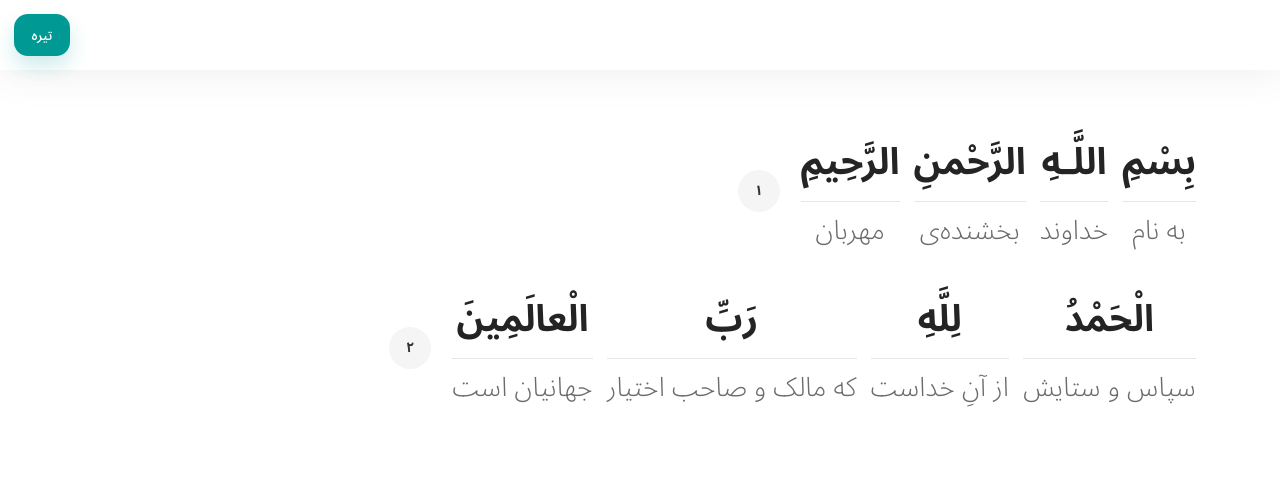
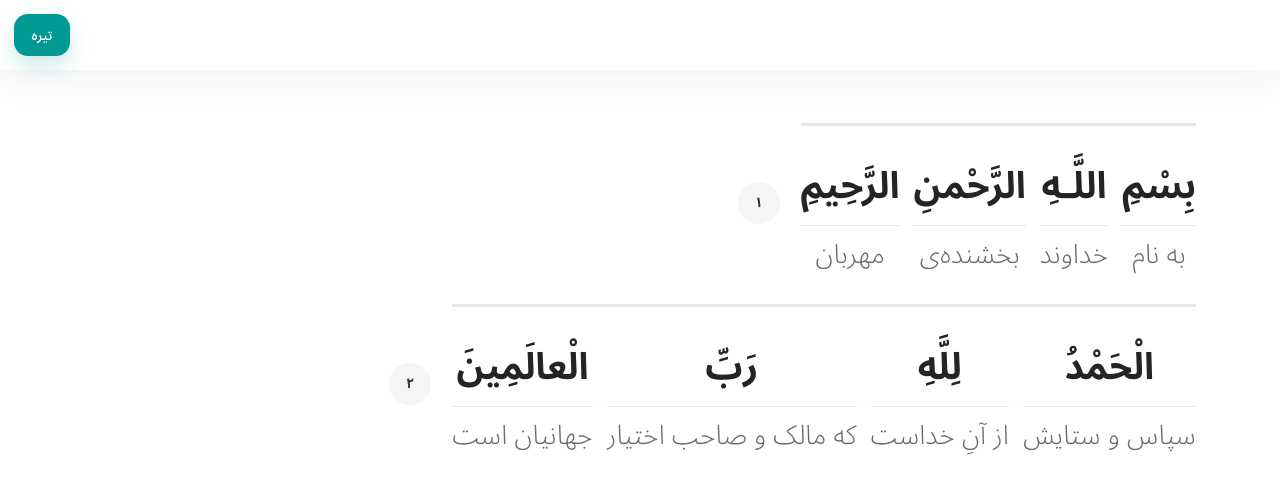
Before and after one commit to boroji/quran-hadi, a Next.js app: page / in a window 1280 px wide. Shown: the top 492 px of the page. Built offline with nearby package versions, Linux system fonts and the light colour scheme.

Commit message:
added each ayah in the respective line

```diff
--- a/components/Ayah/Ayah.js
+++ b/components/Ayah/Ayah.js
@@ -1,12 +1,17 @@
 import Kalameh from '@components/Kalameh/Kalameh'
 import Tarjomeh from '@components/Tarjomeh/Tarjomeh'
+import { useGlobalContext } from '@utils/GlobalAppState'
 import styles from './Ayah.module.scss'
 
 const Ayah = ({ text }) => {
-	const { container, words } = styles
+	const { dark } = useGlobalContext()
+
+	const { container, containerDark, containerLight, words } = styles
+
+	const isDark = dark ? containerDark : containerLight
 
 	return (
-		<section className={container}>
+		<section className={`${container} ${isDark}`}>
 			{text.map(({ id, kalameh, tarjomeh }) => {
 				return (
 					<article key={id} className={words}>
--- a/components/Ayah/Ayah.module.scss
+++ b/components/Ayah/Ayah.module.scss
@@ -5,6 +5,15 @@
 	flex-direction: row-reverse;
 	flex-wrap: wrap;
 	gap: $px-16;
+	padding-top: $px-24;
+
+	&Dark {
+		border-top: $px-4 solid transparentize($secondary-40, 0.4);
+	}
+
+	&Light {
+		border-top: $px-4 solid $gray-90;
+	}
 }
 
 .words {
--- a/components/UI/Layout/Wrapper.module.scss
+++ b/components/UI/Layout/Wrapper.module.scss
@@ -2,9 +2,9 @@
 
 .wrapper {
 	display: flex;
-	flex-direction: row-reverse;
+	flex-direction: column;
 	flex-wrap: wrap;
-	align-items: center;
+	align-items: flex-end;
 	gap: $px-24;
 	padding: $px-140 $px-96;
 }
```
